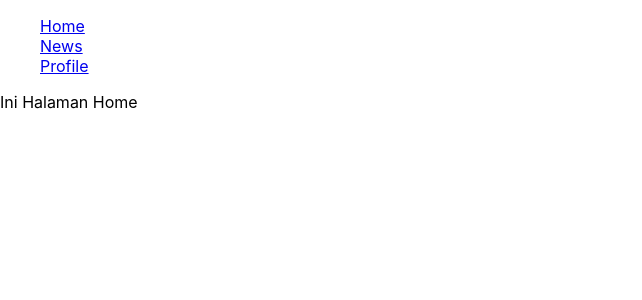
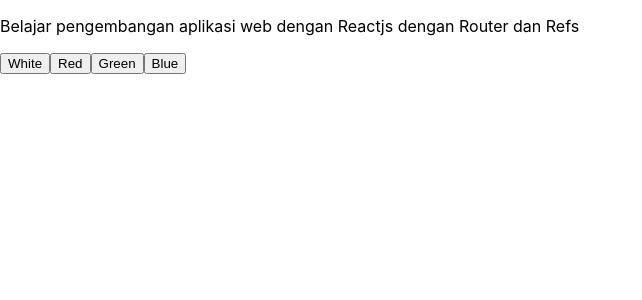
Before and after one commit to michaeltan09/Pengembangan-Aplikasi-Web, a React (Create React App) app in the folder Pertemuan5/michael/: page / in a window 1280 px wide. Shown: the top 300 px of the page, without its empty margins (0-642 px from the left). Built offline with nearby package versions, Linux system fonts and the light colour scheme.

Commit message:
Pertemuan 6 - REFS

```diff
--- a/Pertemuan5/michael/src/App.js
+++ b/Pertemuan5/michael/src/App.js
@@ -1,11 +1,11 @@
 import React, {Component} from 'react';
-import{
-  BrowserRouter as Router,
-  Route,
-  Link, Switch,
-  withRouter,
-  Redirect
-} from "react-router-dom";
+// import{
+//   BrowserRouter as Router,
+//   Route,
+//   Link, Switch,
+//   withRouter,
+//   Redirect
+// } from "react-router-dom";
 // import './css/bootstrap.min.css';
 // import './App.css';
 // import Home from './views/Home/Home';
@@ -14,65 +14,97 @@
 // import Help from './views/Help/Help';
 // import Header from './header/header';
 
+class App extends Component {
+  constructor(){
+    super();
+    this.myRef = React.createRef();
+  }
 
-//ROUTER RENDER DAN REDIRECT
-class App extends Component{
-  constructor(){
-    super()
-    this.state = {
-      isAuth : false
-    }
+  componentDidMount(){
+    this.myRef.current.style.height = '100vh';
+    this.myRef.current.style.weidth = '100%'
   }
+  setBackground(bgColor,txtColor){
+    this.myRef.current.style.background = bgColor;
+    this.myRef.current.style.color = txtColor;
+  }
+
   render(){
-    const LoginButton = withRouter(({history}) =>(
-    <button onClick={()=>{
-      this.setState({isAuth :true})
-      history.push('/profile')
-    }}>Login</button>
-    ))
+    return(
+      <div ref={this.myRef}>
+        <p>Belajar pengembangan aplikasi web dengan Reactjs dengan Router dan Refs</p>
+        <button onClick={this.setBackground.bind(this,'white','black')}>White</button>
+        <button onClick={this.setBackground.bind(this,'red','black')}>Red</button>
+        <button onClick={this.setBackground.bind(this,'green','white')}>Green</button>
+        <button onClick={this.setBackground.bind(this,'blue','white')}>Blue</button>
+      </div>
 
-    const LogoutButton = withRouter(({history})=>(<button onClick={()=>{
-      this.setState({isAuth : false })
-      history.push('/login')
-    }}>Logout</button>
-    ))
-    const routes = [{
-      path : '/',
-      exact : true,
-      render : ()=> <div>Ini Halaman Home</div>
-    },{
-      path : '/news',
-      render : ()=> <div>Ini Halaman News</div>
-    },{
-      path : '/login',
-      render : ()=> <div>Ini Halaman Login</div>
-    },{
-      path : '/profile',
-      render : ()=> this.state.isAuth ? <div>Ini Halaman Profile<br /><LogoutButton/></div> : <Redirect to ='/login' />
-    }
-    ]
-
-    return(
-      <Router>
-        <div>
-          <ul style={{listStyle: 'none'}}>
-            <li><Link to='/'>Home</Link></li>
-            <li><Link to='/news'>News</Link></li>
-            <li><Link to='/profile'>Profile</Link></li>
-          </ul>
-
-          <Switch>
-          {
-              routes.map((item, index)=>(
-                <Route path={item.path} exact={item.exact} render={item.render} />
-              ))
-            }
-          </Switch>
-        </div>
-      </Router>
     )
   }
 }
+
+
+
+
+
+//ROUTER RENDER DAN REDIRECT
+// class App extends Component{
+//   constructor(){
+//     super()
+//     this.state = {
+//       isAuth : false
+//     }
+//   }
+//   render(){
+//     const LoginButton = withRouter(({history}) =>(
+//     <button onClick={()=>{
+//       this.setState({isAuth :true})
+//       history.push('/profile')
+//     }}>Login</button>
+//     ))
+
+//     const LogoutButton = withRouter(({history})=>(<button onClick={()=>{
+//       this.setState({isAuth : false })
+//       history.push('/login')
+//     }}>Logout</button>
+//     ))
+//     const routes = [{
+//       path : '/',
+//       exact : true,
+//       render : ()=> <div>Ini Halaman Home</div>
+//     },{
+//       path : '/news',
+//       render : ()=> <div>Ini Halaman News</div>
+//     },{
+//       path : '/login',
+//       render : ()=> <div>Ini Halaman Login</div>
+//     },{
+//       path : '/profile',
+//       render : ()=> this.state.isAuth ? <div>Ini Halaman Profile<br /><LogoutButton/></div> : <Redirect to ='/login' />
+//     }
+//     ]
+
+//     return(
+//       <Router>
+//         <div>
+//           <ul style={{listStyle: 'none'}}>
+//             <li><Link to='/'>Home</Link></li>
+//             <li><Link to='/news'>News</Link></li>
+//             <li><Link to='/profile'>Profile</Link></li>
+//           </ul>
+
+//           <Switch>
+//           {
+//               routes.map((item, index)=>(
+//                 <Route path={item.path} exact={item.exact} render={item.render} />
+//               ))
+//             }
+//           </Switch>
+//         </div>
+//       </Router>
+//     )
+//   }
+// }
 
 
 // class App extends Component{
```
